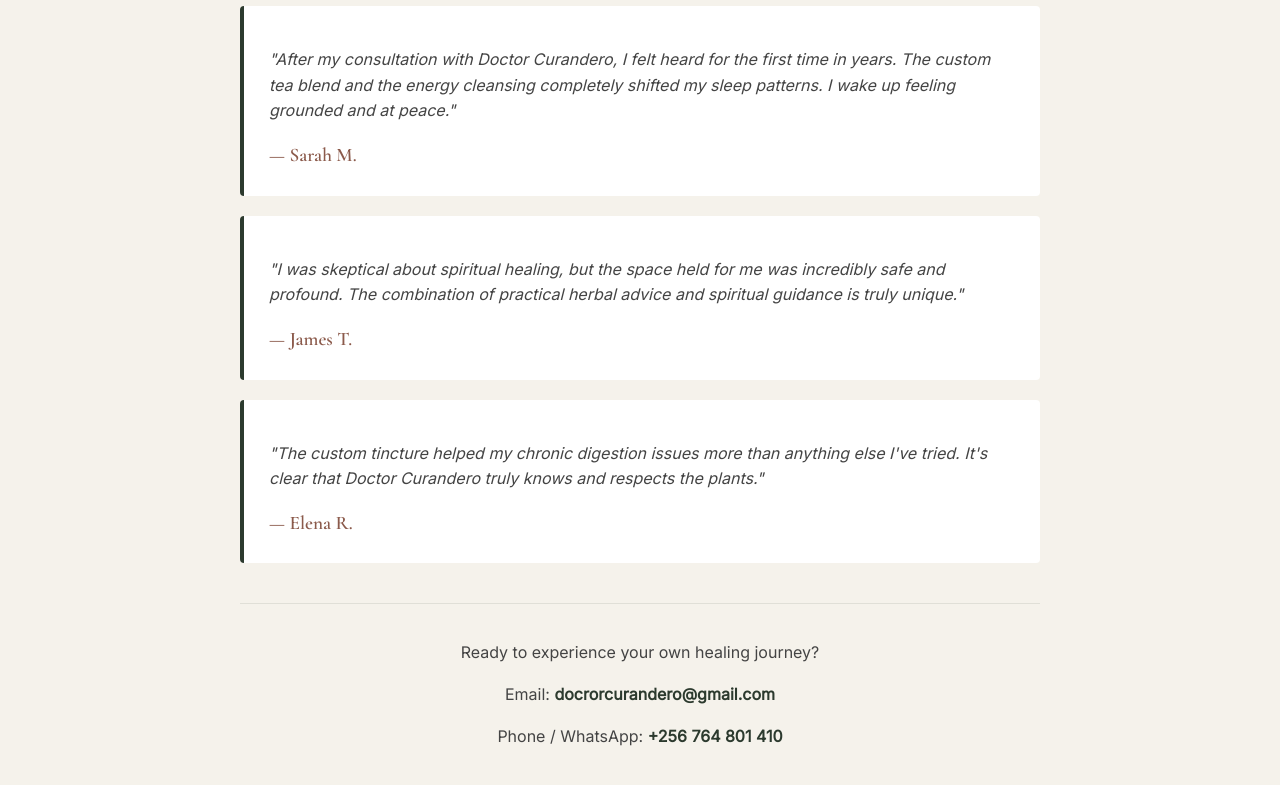
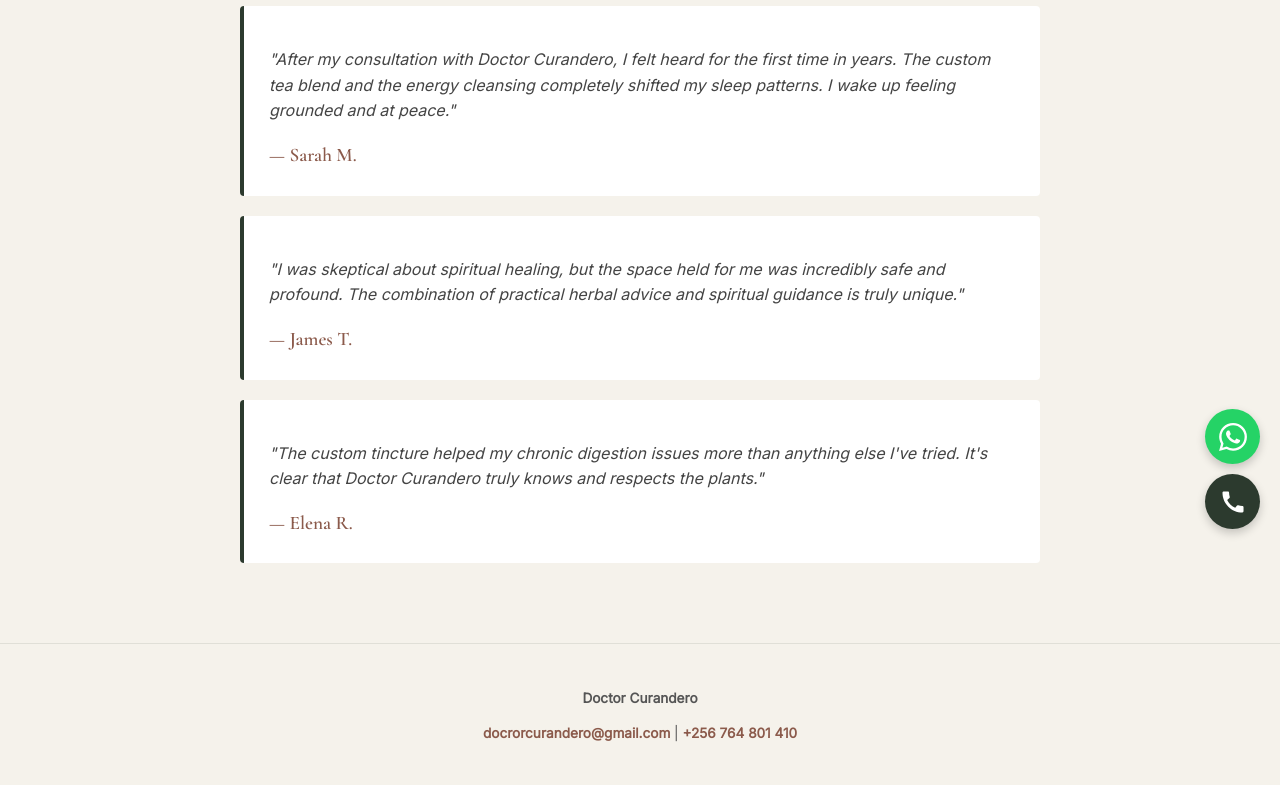
Before and after one commit to docrorcurandero/herbalism, a plain HTML site: page testimonials.html in a window 1280 px wide. Shown: the part 251-1036 px from the top of the page. Drawn offline with nearby package versions, Linux system fonts and the light colour scheme.

Commit message:
Update testimonials.html

```diff
--- a/testimonials.html
+++ b/testimonials.html
@@ -17,9 +17,16 @@
         h1 { font-size: 2.5rem; margin-bottom: 20px; text-align: center; }
         .testimonial { background: white; padding: 25px; border-radius: 4px; margin-bottom: 20px; font-style: italic; color: #444; border-left: 4px solid #2C3A2E; }
         .author { font-style: normal; font-weight: 600; color: #8B5A4B; margin-top: 15px; display: block; font-family: 'Cormorant Garamond', serif; font-size: 1.2rem; }
-        .contact-footer { text-align: center; font-size: 1rem; color: #444; margin-top: 40px; padding-top: 20px; border-top: 1px solid rgba(44, 58, 46, 0.1); }
-        .contact-footer a { color: #2C3A2E; font-weight: 600; text-decoration: none; }
-        .contact-footer a:hover { color: #8B5A4B; }
+        footer { text-align: center; padding: 30px 0; font-size: 0.85rem; color: #555; border-top: 1px solid rgba(44, 58, 46, 0.1); margin-top: 40px; padding-bottom: 80px; }
+        footer a { color: #8B5A4B; text-decoration: none; font-weight: 600; }
+
+        /* FLOATING BUTTONS CSS */
+        .floating-buttons { position: fixed; bottom: 20px; right: 20px; display: flex; flex-direction: column; gap: 10px; z-index: 1000; }
+        .float-btn { width: 55px; height: 55px; border-radius: 50%; display: flex; align-items: center; justify-content: center; text-decoration: none; box-shadow: 0 4px 10px rgba(0,0,0,0.2); transition: transform 0.2s; }
+        .float-btn:hover { transform: scale(1.1); }
+        .float-btn svg { width: 28px; height: 28px; fill: white; }
+        .whatsapp-btn { background-color: #25D366; }
+        .call-btn { background-color: #2C3A2E; }
     </style>
 </head>
 <body>
@@ -51,12 +58,20 @@
             <p>"The custom tincture helped my chronic digestion issues more than anything else I've tried. It's clear that Doctor Curandero truly knows and respects the plants."</p>
             <span class="author">— Elena R.</span>
         </div>
+    </div>
 
-        <div class="contact-footer">
-            <p>Ready to experience your own healing journey?</p>
-            <p>Email: <a href="mailto:docrorcurandero@gmail.com">docrorcurandero@gmail.com</a></p>
-            <p>Phone / WhatsApp: <a href="tel:+256764801410">+256 764 801 410</a></p>
-        </div>
+    <footer>
+        <p><strong>Doctor Curandero</strong></p>
+        <p><a href="mailto:docrorcurandero@gmail.com">docrorcurandero@gmail.com</a> | <a href="tel:+256764801410">+256 764 801 410</a></p>
+    </footer>
+
+    <div class="floating-buttons">
+        <a href="https://wa.me/256764801410?text=Hello%20Doctor%20Curandero,%20I%20would%20like%20to%20book%20a%20consultation." target="_blank" class="float-btn whatsapp-btn" aria-label="Chat on WhatsApp">
+            <svg viewBox="0 0 24 24"><path d="M17.472 14.382c-.297-.149-1.758-.867-2.03-.967-.273-.099-.471-.148-.67.15-.197.297-.767.966-.94 1.164-.173.199-.347.223-.644.075-.297-.15-1.255-.463-2.39-1.475-.883-.788-1.48-1.761-1.653-2.059-.173-.297-.018-.458.13-.606.134-.133.298-.347.446-.52.149-.174.198-.298.298-.497.099-.198.05-.371-.025-.52-.075-.149-.669-1.612-.916-2.207-.242-.579-.487-.5-.669-.51-.173-.008-.371-.01-.57-.01-.198 0-.52.074-.792.372-.272.297-1.04 1.016-1.04 2.479 0 1.462 1.065 2.875 1.213 3.074.149.198 2.096 3.2 5.077 4.487.709.306 1.262.489 1.694.625.712.227 1.36.195 1.871.118.571-.085 1.758-.719 2.006-1.413.248-.694.248-1.289.173-1.413-.074-.124-.272-.198-.57-.347m-5.421 7.403h-.004a9.87 9.87 0 01-5.031-1.378l-.361-.214-3.741.982.998-3.648-.235-.374a9.86 9.86 0 01-1.51-5.26c.001-5.45 4.436-9.884 9.888-9.884 2.64 0 5.122 1.03 6.988 2.898a9.825 9.825 0 012.893 6.994c-.003 5.45-4.437 9.884-9.885 9.884m8.413-18.297A11.815 11.815 0 0012.05 0C5.495 0 .16 5.335.157 11.892c0 2.096.547 4.142 1.588 5.945L.057 24l6.305-1.654a11.882 11.882 0 005.683 1.448h.005c6.554 0 11.89-5.335 11.893-11.893a11.821 11.821 0 00-3.48-8.413Z"/></svg>
+        </a>
+        <a href="tel:+256764801410" class="float-btn call-btn" aria-label="Call Us">
+            <svg viewBox="0 0 24 24"><path d="M20.01 15.38c-1.23 0-2.42-.2-3.53-.56a.977.977 0 00-1.01.24l-1.57 1.97c-2.83-1.35-5.48-3.9-6.89-6.83l1.95-1.66c.27-.28.35-.67.24-1.02-.37-1.11-.56-2.3-.56-3.53 0-.54-.45-.99-.99-.99H4.19C3.65 3 3 3.24 3 3.99 3 13.28 10.73 21 20.03 21c.71 0 .99-.63.99-1.18v-3.45c0-.54-.45-.99-.99-.99z"/></svg>
+        </a>
     </div>
 </body>
 </html>
```
